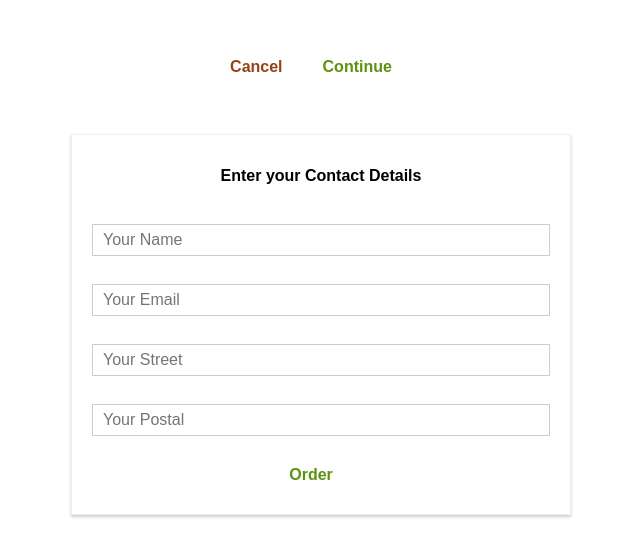
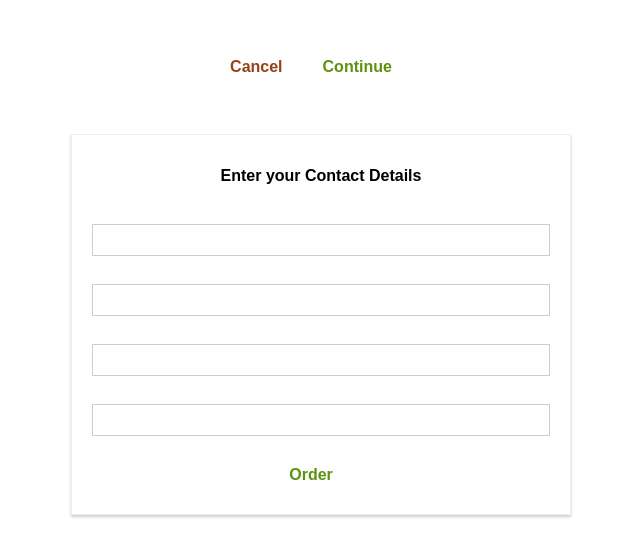
Before and after one commit to aaronsalud/ReactBurgerBuilderApp, a React app: page /checkout/contact-data in a window 1280 px wide. Shown: the part 692-1227 px from the top of the page, without its empty margins (319-959 px from the left). Built offline with nearby package versions, Linux system fonts and the light colour scheme.

Commit message:
Restructure Input Component

```diff
--- a/src/components/UI/Input/Input.js
+++ b/src/components/UI/Input/Input.js
@@ -4,16 +4,16 @@ import classes from './Input.css';
 const input = (props) => {
     let inputElement = null;
 
-    switch (props.inputtype) {
+    switch (props.elementType) {
         case ('input'):
-            inputElement = <input className={classes.InputElement} {...props} />;
+            inputElement = <input className={classes.InputElement} {...props.elementConfig} value={props.value}/>;
             break;
 
         case ('textarea'):
-            inputElement = <textarea className={classes.InputElement} {...props} />;
+            inputElement = <textarea className={classes.InputElement} {...props.elementConfig} value={props.value}  />;
             break;
         default:
-            inputElement = <input className={classes.InputElement} {...props} />
+            inputElement = <input className={classes.InputElement} {...props.elementConfig} value={props.value} />
     }
 
     return (
```
